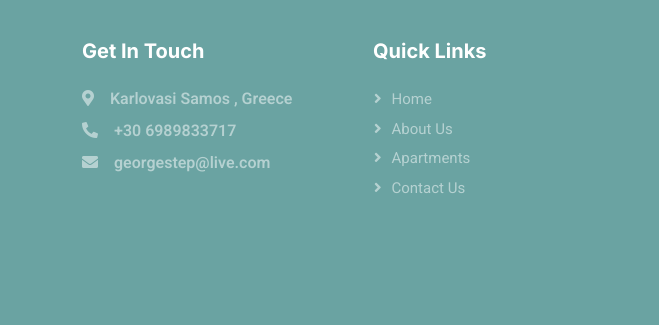
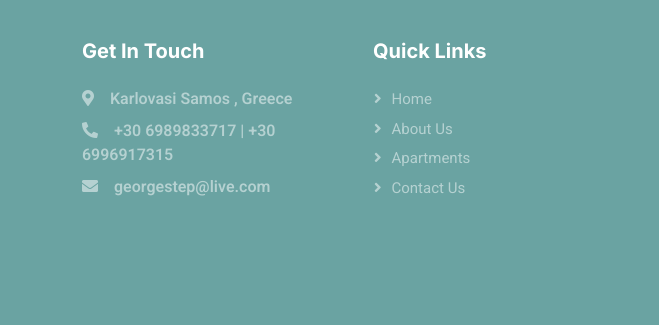
Before and after one commit to effies772/effies, a plain HTML site: page index.html in a window 1280 px wide. Shown: the part 2784-3109 px from the top of the page, 0-659 px from the left. Drawn offline with nearby package versions, Linux system fonts and the light colour scheme.

Commit message:
Update index.html

```diff
--- a/index.html
+++ b/index.html
@@ -224,7 +224,7 @@ Amidst this idyllic setting, the beautiful apartment in Karlovasi offers a sanct
             <div class="col-lg-3 col-md-6">
                 <h5 class="text-white mb-4">Get In Touch</h5>
                 <p class="mb-2"><i class="fa fa-map-marker-alt me-3"></i>Karlovasi Samos , Greece</p>
-                <p class="mb-2"><i class="fa fa-phone-alt me-3"></i>+30 6989833717</p>
+                 <p class="mb-2"><i class="fa fa-phone-alt me-3"></i>+30 6989833717 | +30 6996917315</p>
                 <p class="mb-2"><i class="fa fa-envelope me-3"></i>georgestep@live.com</p>
 
             </div>
```
